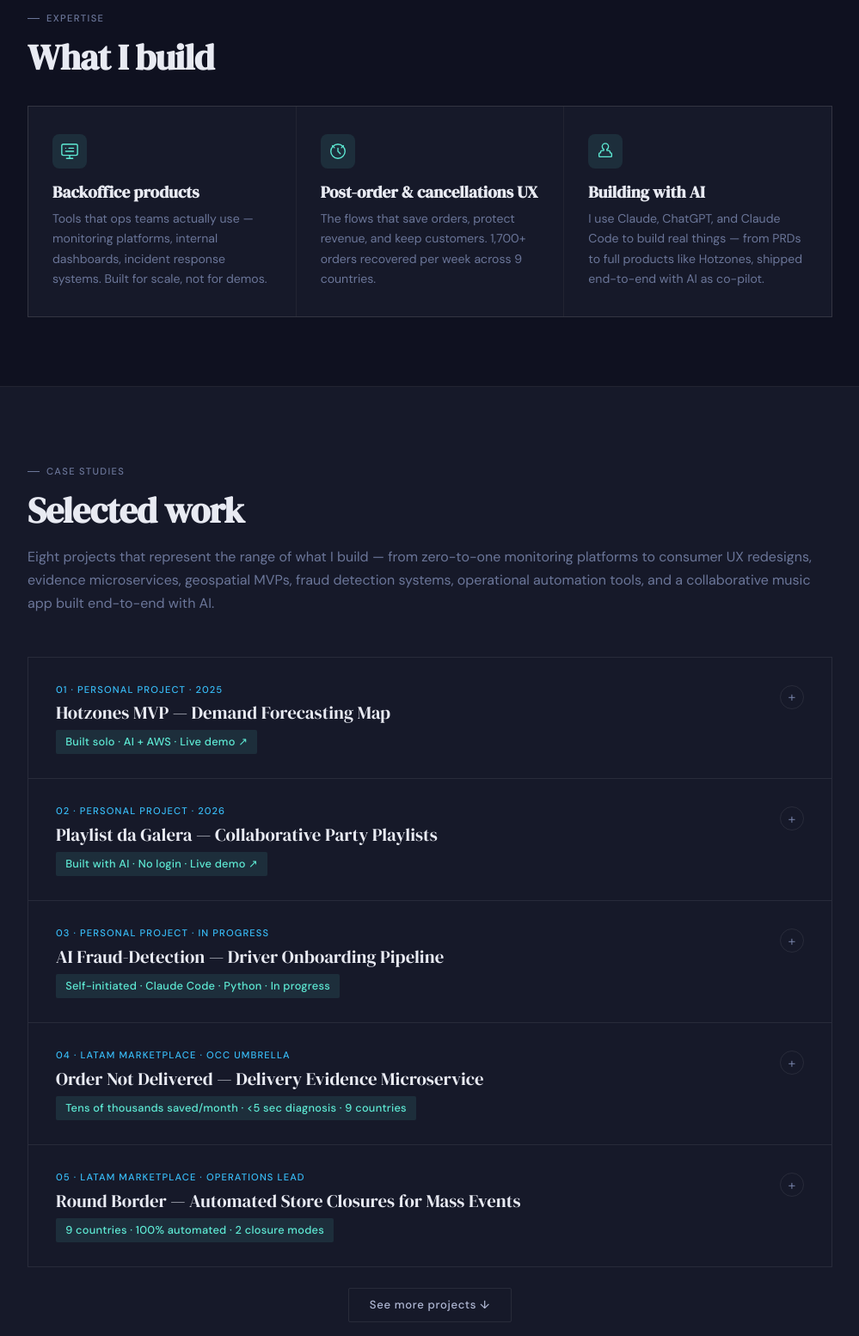
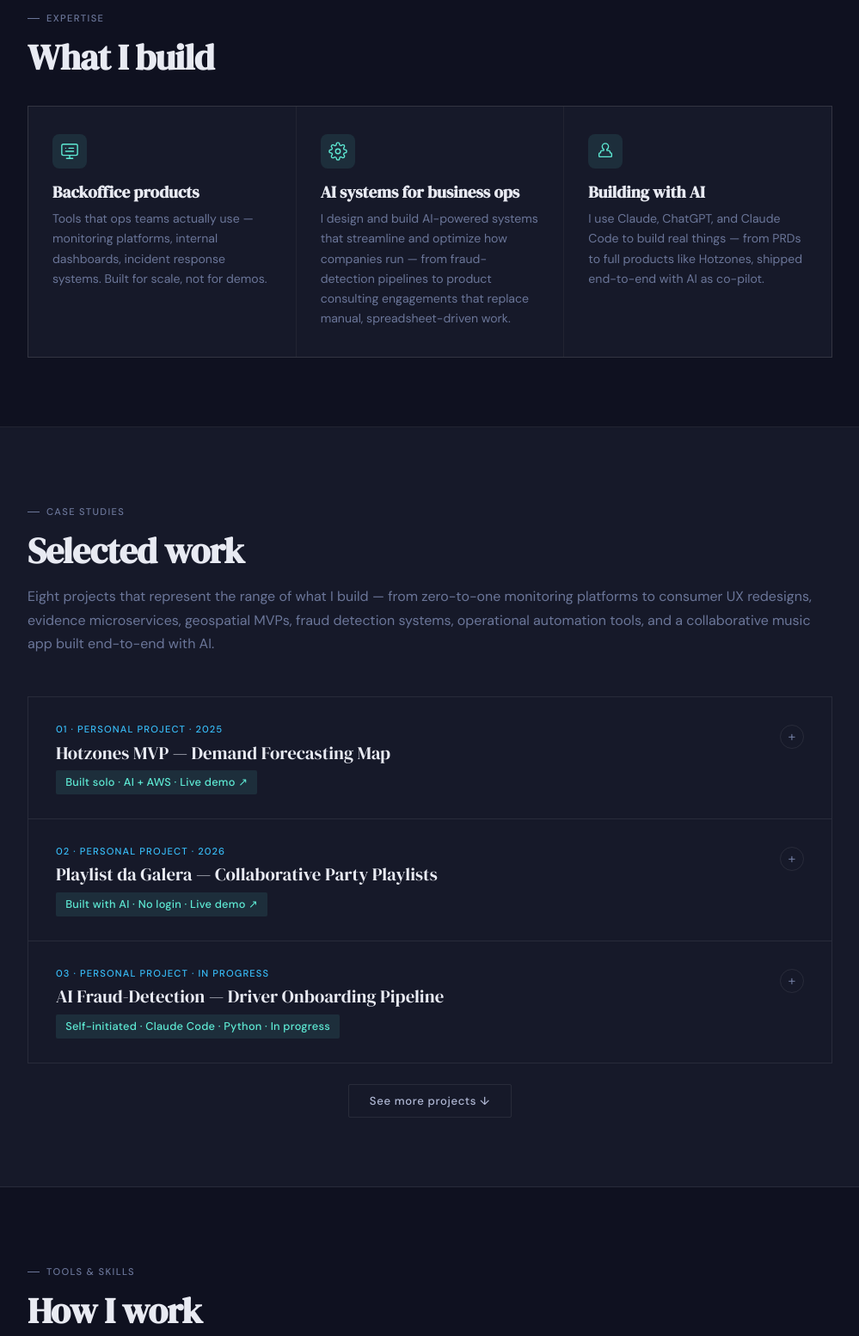
Before and after one commit to crislamp/crislapott.com, a plain HTML site: page index.html in a window 1280 px wide. Shown: the part 876-2430 px from the top of the page at 86% size, without its empty margins (140-1139 px from the left). Drawn offline with Linux system fonts and the light colour scheme.

Commit message:
Replace post-order UX pillar with AI systems for business ops; collapse case list to top 3

```diff
--- a/index.html
+++ b/index.html
@@ -801,10 +801,10 @@ footer {
       </div>
       <div class="pillar">
         <span class="pillar-icon">
-          <svg width="22" height="22" viewBox="0 0 24 24" fill="none" stroke="currentColor" stroke-width="1.5" stroke-linecap="round" stroke-linejoin="round"><path d="M3 12a9 9 0 1 0 18 0 9 9 0 0 0-18 0"/><path d="M12 8v4l3 3"/><path d="M16.5 7.5 19 5M7.5 7.5 5 5"/></svg>
+          <svg width="22" height="22" viewBox="0 0 24 24" fill="none" stroke="currentColor" stroke-width="1.5" stroke-linecap="round" stroke-linejoin="round"><circle cx="12" cy="12" r="3"/><path d="M19.4 15a1.65 1.65 0 0 0 .33 1.82l.06.06a2 2 0 1 1-2.83 2.83l-.06-.06a1.65 1.65 0 0 0-1.82-.33 1.65 1.65 0 0 0-1 1.51V21a2 2 0 0 1-4 0v-.09A1.65 1.65 0 0 0 9 19.4a1.65 1.65 0 0 0-1.82.33l-.06.06a2 2 0 1 1-2.83-2.83l.06-.06a1.65 1.65 0 0 0 .33-1.82 1.65 1.65 0 0 0-1.51-1H3a2 2 0 0 1 0-4h.09A1.65 1.65 0 0 0 4.6 9a1.65 1.65 0 0 0-.33-1.82l-.06-.06a2 2 0 1 1 2.83-2.83l.06.06a1.65 1.65 0 0 0 1.82.33H9a1.65 1.65 0 0 0 1-1.51V3a2 2 0 0 1 4 0v.09a1.65 1.65 0 0 0 1 1.51 1.65 1.65 0 0 0 1.82-.33l.06-.06a2 2 0 1 1 2.83 2.83l-.06.06a1.65 1.65 0 0 0-.33 1.82V9a1.65 1.65 0 0 0 1.51 1H21a2 2 0 0 1 0 4h-.09a1.65 1.65 0 0 0-1.51 1z"/></svg>
         </span>
-        <h3 class="pillar-title">Post-order &amp; cancellations UX</h3>
-        <p class="pillar-text">The flows that save orders, protect revenue, and keep customers. 1,700+ orders recovered per week across 9 countries.</p>
+        <h3 class="pillar-title">AI systems for business ops</h3>
+        <p class="pillar-text">I design and build AI-powered systems that streamline and optimize how companies run — from fraud-detection pipelines to product consulting engagements that replace manual, spreadsheet-driven work.</p>
       </div>
       <div class="pillar">
         <span class="pillar-icon">
@@ -1009,7 +1009,7 @@ footer {
       </div>
 
       <!-- ORDER NOT DELIVERED -->
-      <div class="case" id="case-ond">
+      <div class="case more" id="case-ond">
         <div class="case-header" onclick="toggleCase('case-ond')">
           <div class="case-header-left">
             <div class="case-num">04 · LATAM Marketplace · OCC umbrella</div>
@@ -1065,7 +1065,7 @@ footer {
       </div>
 
       <!-- ROUND BORDER -->
-      <div class="case" id="case-rb">
+      <div class="case more" id="case-rb">
         <div class="case-header" onclick="toggleCase('case-rb')">
           <div class="case-header-left">
             <div class="case-num">05 · LATAM Marketplace · Operations Lead</div>
```
Also changed, not shown: pt.html (+5 -5 lines).
